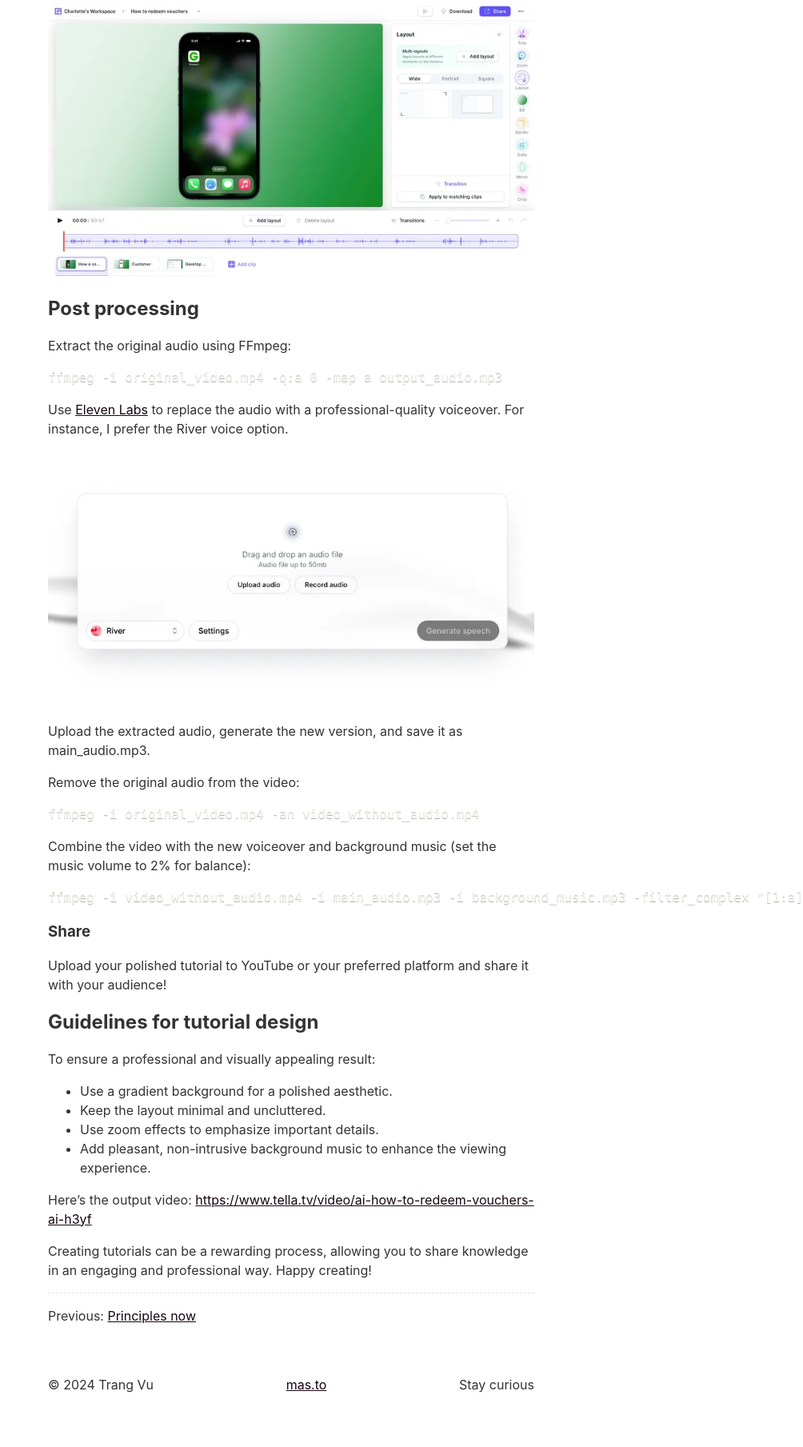
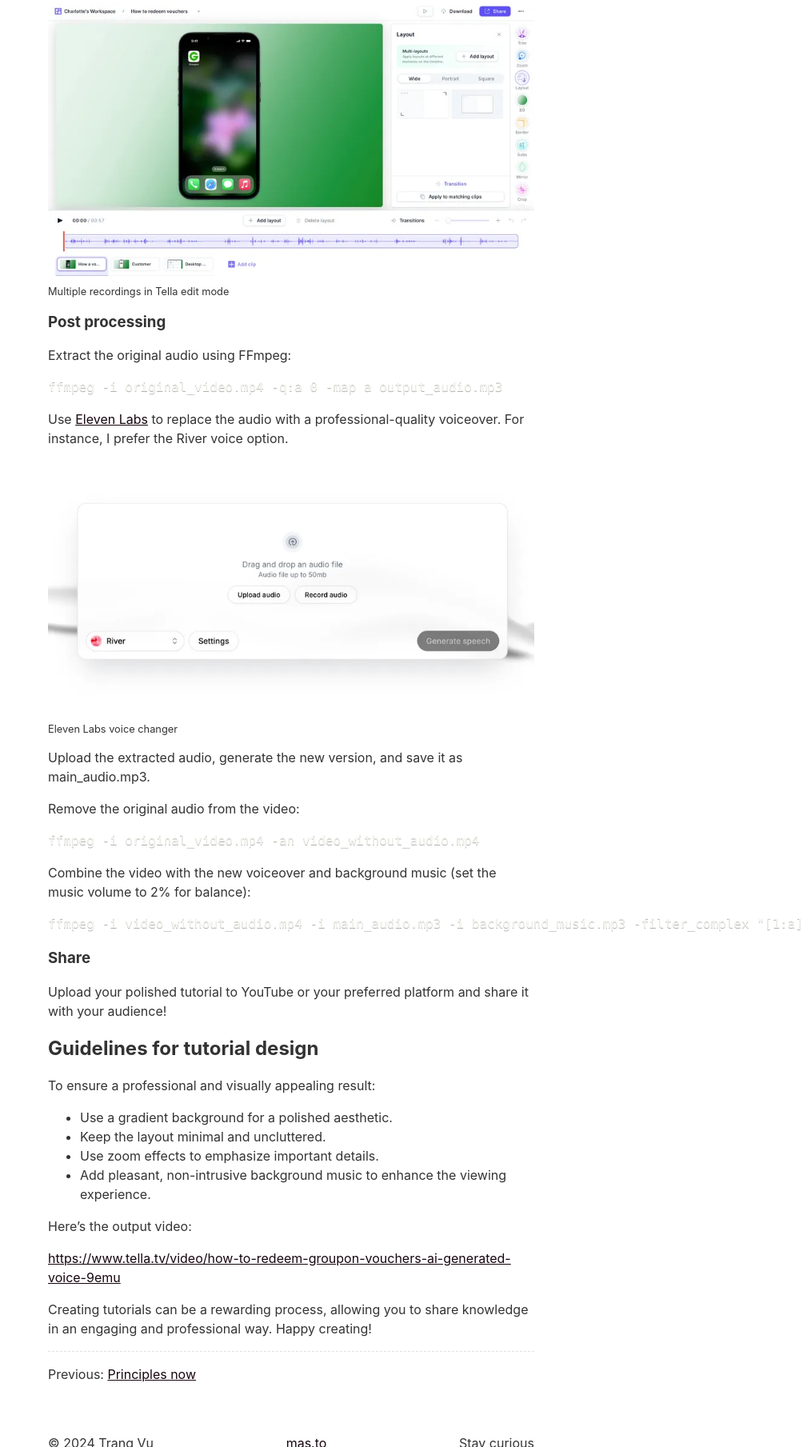
Before and after one commit to itstrangvu/trangs, an Eleventy site: page content/blog/the-process-of-crafting-a-great-tutorial.md in a window 1280 px wide. Shown: the part 1248-3057 px from the top of the page at 80% size, without its empty margins (276-1280 px from the left). Built offline with nearby package versions, Linux system fonts and the light colour scheme; Eleventy itself is replaced by a stand-in of ours; code samples lack their colours; files that its build step writes are made by us from their sources.

Commit message:
Update the figure so that there's no padding and margin

```diff
--- a/content/blog/the-process-of-crafting-a-great-tutorial.md
+++ b/content/blog/the-process-of-crafting-a-great-tutorial.md
@@ -61,9 +61,14 @@
 
 - For mobile recordings, Bezel mirrors the device screen onto your computer, ensuring high-quality visuals.
 
-![Multiple recordings in Tella edit mode](/images/Screenshot_2024-11-18_at_21.58.44.png.webp)
 
-## Post processing
+
+<figure>
+            <img src="/images/Screenshot_2024-11-18_at_21.58.44.png.webp" alt="Multiple recordings in Tella edit mode">
+            <figcaption>Multiple recordings in Tella edit mode</figcaption>
+          </figure>
+
+### Post processing
 
 Extract the original audio using FFmpeg:
 
@@ -75,7 +80,10 @@
 
 Use <a href="https://elevenlabs.io/" target="_blank" rel="noopener noreferrer">Eleven Labs</a> to replace the audio with a professional-quality voiceover. For instance, I prefer the River voice option.
 
-![Eleven Labs voice changer](/images/Screenshot_2024-11-14_at_10.22.04.png.webp)
+<figure>
+            <img src="/images/Screenshot_2024-11-14_at_10.22.04.png.webp" alt="Eleven Labs voice changer">
+            <figcaption>Eleven Labs voice changer</figcaption>
+          </figure>
 
 Upload the extracted audio, generate the new version, and save it as main_audio.mp3.
 
@@ -115,7 +123,10 @@
 
 
 
-Here’s the output video: <a href="https://www.tella.tv/video/ai-how-to-redeem-vouchers-ai-h3yf" target="_blank" rel="noopener noreferrer">https://www.tella.tv/video/ai-how-to-redeem-vouchers-ai-h3yf</a>
+Here’s the output video:
+
+<a href="https://www.tella.tv/video/how-to-redeem-groupon-vouchers-ai-generated-voice-9emu" target="_blank" rel="noopener noreferrer">https://www.tella.tv/video/how-to-redeem-groupon-vouchers-ai-generated-voice-9emu</a>
+
 
 
 Creating tutorials can be a rewarding process, allowing you to share knowledge in an engaging and professional way. Happy creating!
--- a/fetch-notion.js
+++ b/fetch-notion.js
@@ -91,7 +91,11 @@
         if (imageUrl) {
           const filename = urlModule.parse(imageUrl).pathname.split('/').pop();
           const localImagePath = await downloadAndOptimizeImage(imageUrl, filename);
-          return `![${block.image.caption.map(text => text.plain_text).join('')}](${localImagePath})`;
+          const caption = block.image.caption.map(text => text.plain_text).join('');
+          return `<figure>
+            <img src="${localImagePath}" alt="${caption}">
+            ${caption ? `<figcaption>${caption}</figcaption>` : ''}
+          </figure>`;
         }
         return '';
       default:
--- a/public/css/index.css
+++ b/public/css/index.css
@@ -291,3 +291,13 @@
 	justify-content: space-between;
 	padding: 1em;
 }
+
+figcaption {
+	font-size: 0.8em;
+	padding-top: 0.6em;
+}
+
+figure {
+	padding: 0;
+	margin: 0; /* Optionally reset margins if needed */
+}
```
